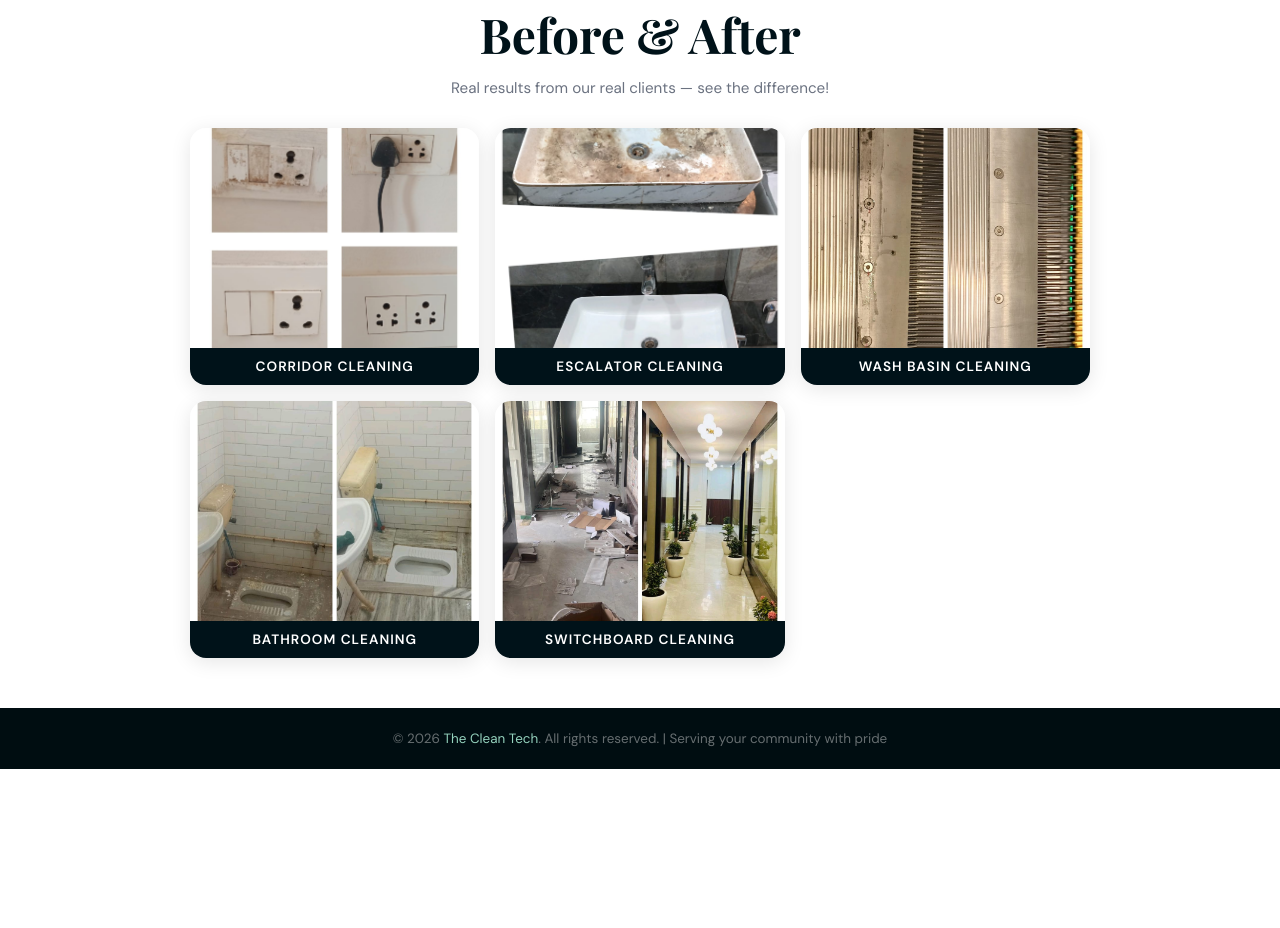
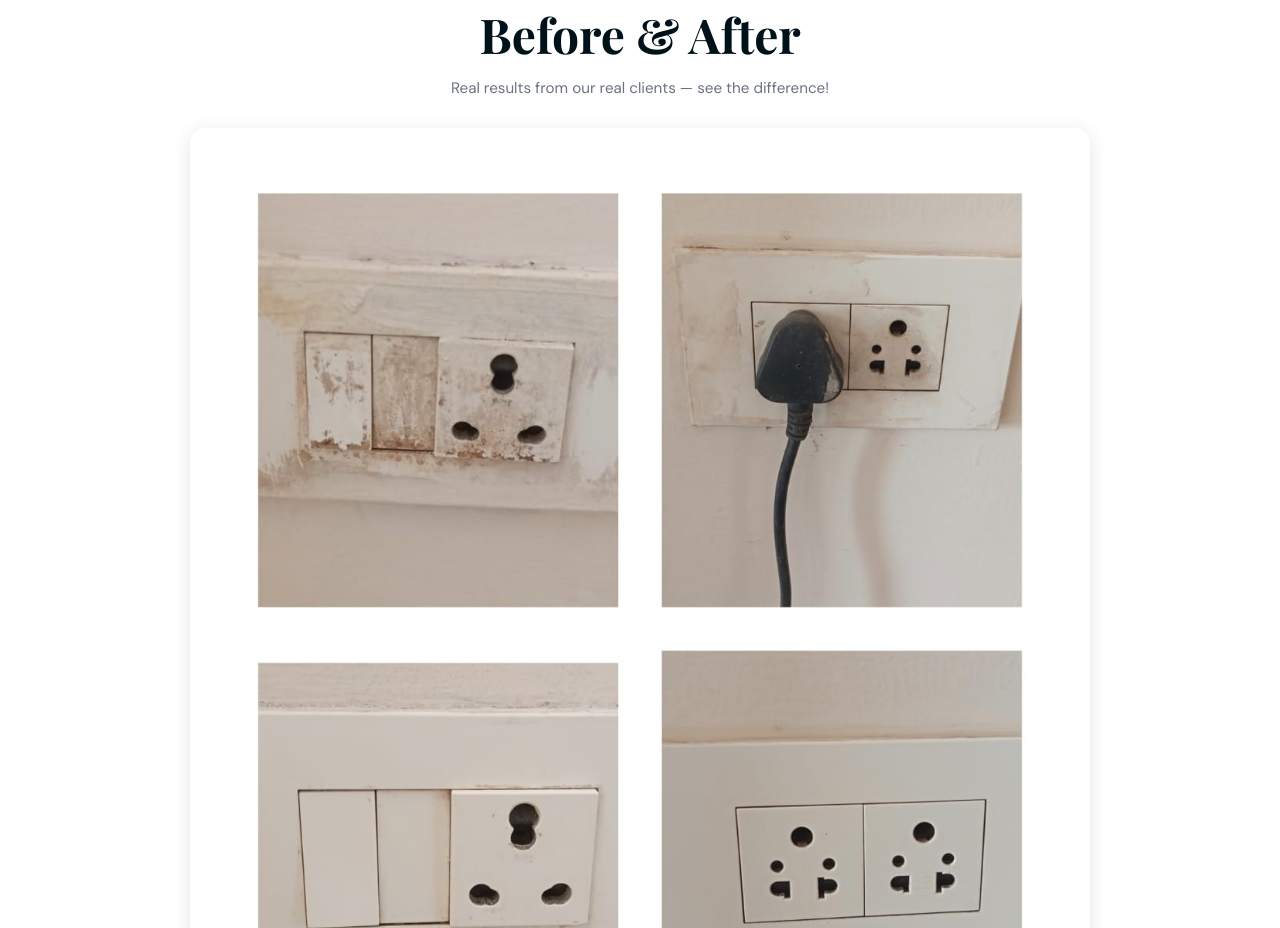
Before and after one commit to YogitaSharma07/the-clean-tech, a plain HTML site: page index.html in a window 1280 px wide. Shown: the part 4080-5008 px from the top of the page. Before the commit the page ends 4849 px from the top, so only its background shows below. Drawn offline with nearby package versions, Linux system fonts and the light colour scheme.

Commit message:
Update index.html

```diff
--- a/index.html
+++ b/index.html
@@ -687,30 +687,30 @@
     <p style="font-size:0.95em;">Real results from our real clients — see the difference!</p>
   </div>
 
-  <div style="max-width:900px; margin:0 auto; display:grid; grid-template-columns:repeat(auto-fit, minmax(280px, 1fr)); gap:16px;">
+  <div style="max-width:900px; margin:0 auto; display:grid; grid-template-columns:1fr; gap:20px;">
 
     <div style="border-radius:16px; overflow:hidden; box-shadow:0 4px 20px rgba(0,0,0,0.1);">
-      <img src="before-after-1.jpg.jpeg" style="width:100%; height:220px; object-fit:cover; display:block;">
+      <img src="before-after-1.jpg.jpeg" style="width:100%; height:auto; object-fit:cover; display:block; width:100%;">
       <div style="background:#001219; color:white; text-align:center; padding:10px; font-size:0.85em; font-weight:600; letter-spacing:1px;">CORRIDOR CLEANING</div>
     </div>
 
     <div style="border-radius:16px; overflow:hidden; box-shadow:0 4px 20px rgba(0,0,0,0.1);">
-      <img src="before-after-2.jpg.jpeg" style="width:100%; height:220px; object-fit:cover; display:block;">
+      <img src="before-after-2.jpg.jpeg" style="width:100%; height:auto; object-fit:cover; display:block; width:100%;">
       <div style="background:#001219; color:white; text-align:center; padding:10px; font-size:0.85em; font-weight:600; letter-spacing:1px;">ESCALATOR CLEANING</div>
     </div>
 
     <div style="border-radius:16px; overflow:hidden; box-shadow:0 4px 20px rgba(0,0,0,0.1);">
-      <img src="before-after-3.jpg.jpeg" style="width:100%; height:220px; object-fit:cover; display:block;">
+      <img src="before-after-3.jpg.jpeg" style="width:100%; height:auto; object-fit:cover; display:block; width:100%;">
       <div style="background:#001219; color:white; text-align:center; padding:10px; font-size:0.85em; font-weight:600; letter-spacing:1px;">WASH BASIN CLEANING</div>
     </div>
 
     <div style="border-radius:16px; overflow:hidden; box-shadow:0 4px 20px rgba(0,0,0,0.1);">
-      <img src="before-after-4.jpg.jpeg" style="width:100%; height:220px; object-fit:cover; display:block;">
+      <img src="before-after-4.jpg.jpeg" style="width:100%; height:auto; object-fit:cover; display:block; width:100%;">
       <div style="background:#001219; color:white; text-align:center; padding:10px; font-size:0.85em; font-weight:600; letter-spacing:1px;">BATHROOM CLEANING</div>
     </div>
 
     <div style="border-radius:16px; overflow:hidden; box-shadow:0 4px 20px rgba(0,0,0,0.1);">
-      <img src="before-after-5.jpg.jpeg" style="width:100%; height:220px; object-fit:cover; display:block;">
+      <img src="before-after-5.jpg.jpeg" style="width:100%; height:auto; object-fit:cover; display:block; width:100%;">
       <div style="background:#001219; color:white; text-align:center; padding:10px; font-size:0.85em; font-weight:600; letter-spacing:1px;">SWITCHBOARD CLEANING</div>
     </div>
 
```
